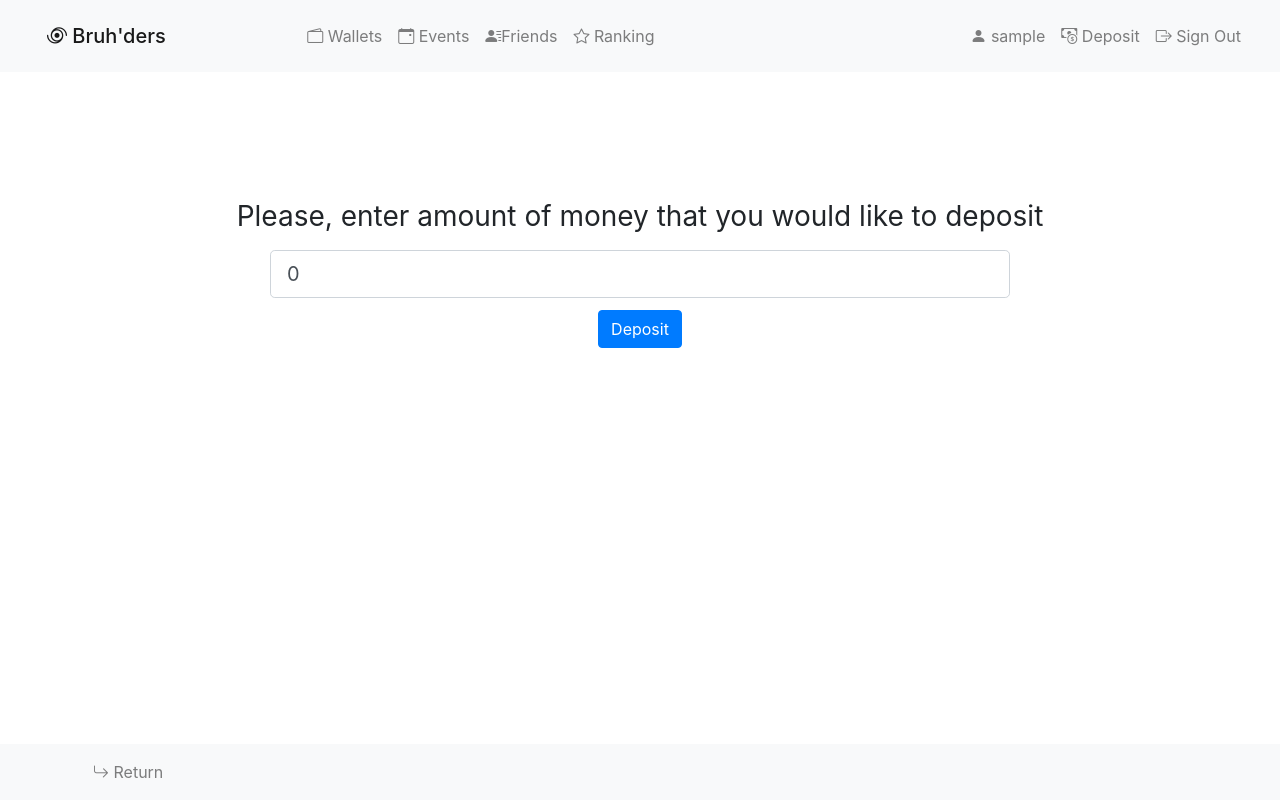
After one commit to galamshar/BruhProject, a Django app: page /bruhproject/deposit/ in a window 1280 px wide. The commit adds this page. Run offline with Django 3.2, Linux system fonts and the light colour scheme; the visitor is signed in with stand-in values (Sample User, id 1); parts of the project's set-up code (start-up, migrations or seed data) failed here and were passed over.

Commit message:
added deposit to user's wallet

```diff
--- a/bruhproject/core/static/css/style.css
+++ b/bruhproject/core/static/css/style.css
@@ -19,3 +19,7 @@ body { padding-bottom: 70px; }
 textarea{
     resize: none !important;
 }
+
+.text_center{
+    color: #5cb85c;
+}
--- a/bruhproject/core/templates/common/base.html.j2
+++ b/bruhproject/core/templates/common/base.html.j2
@@ -19,14 +19,15 @@
             {% if username %}
             <li class="nav-item"><a class="nav-link" href="/bruhproject/wallet"><i class="bi bi-wallet2"></i> Wallets</a></li>
             <li class="nav-item"><a class="nav-link"  href="/bruhproject/event"><i class="bi bi-calendar-event"></i> Events</a></li>
-            <li class="nav-item"><a class="nav-link"  href="#"><i class="bi bi-person-lines-fill"></i></span>
-                Friends</a></li>
+            <li class="nav-item"><a class="nav-link"  href="#"><i class="bi bi-person-lines-fill"></i></span>Friends</a></li>
             <li class="nav-item"><a class="nav-link"  href="/bruhproject/ranking"><i class="bi bi-star"></i> Ranking</a></li>
             {% endif %}
         </ul>
+
         <ul class="nav navbar-nav ml-auto">
             {% if username %}
             <li class="nav-item"><a class="nav-link"  href="/bruhproject"><i class="bi bi-person-fill"></i> {{ username }}</a></li>
+            <li class="nav-item"><a class="nav-link"  href="/bruhproject/deposit"><i class="bi bi-cash-coin"></i> Deposit</a></li>
             <li class="nav-item"><a class="nav-link"  href="/logout"><i class="bi bi-box-arrow-right"></i> Sign Out</a></li>
             {% else %}
             <li class="nav-item"><a class="nav-link"  href="/login"><i class="bi bi-box-arrow-in-right"></i> Sign In</a></li>
--- /dev/null
+++ b/bruhproject/core/templates/wallet/deposit.html.j2
@@ -0,0 +1,13 @@
+{% extends 'common/base.html.j2' %}
+{% block content %}
+
+    <div class="text-center" style="margin-top:10vw">
+        <form class="deposit_pay" method="POST" action="/bruhproject/deposit/new/">
+            <h1 class="h3 mb-3 font-weight-normal">Please, enter amount of money that you would like to deposit</h1>
+            <input style="margin-top:1vw" class="form-control form-control-lg offset-md-2 col-md-8" type="text" placeholder="Deposit value" value="0" name="make_deposit">
+            <button style="margin-top:1vw" type="submit" class="btn btn-primary mb-2">Deposit</button>
+            <input type="hidden" name="csrfmiddlewaretoken" value="{{ csrf_token }}">
+        </form>
+    </div>
+
+{% endblock %}
--- a/bruhproject/core/urls.py
+++ b/bruhproject/core/urls.py
@@ -11,5 +11,6 @@ urlpatterns = [
     url(r'^event/(?P<event_id>[0-9]+)/close/$', views.event_close, name='event close'),
     url(r'^event/new/$', views.event_new, name='event new'),
     url(r'^ranking/$', views.ranking_list, name='ranking list'),
-
+    url(r'^deposit/$', views.deposit_money_to_wallet, name='deposit'),
+    url(r'^deposit/new/$', views.finish_deposit, name='deposit finish')
 ]
--- a/bruhproject/core/views.py
+++ b/bruhproject/core/views.py
@@ -8,8 +8,11 @@ from django.utils import timezone
 from datetime import datetime
 from .models import Wallet, Event, Bet
 from .forms import BetEventForm, NewEventForm, CloseEventForm, NewUserForm
+from django.template.loader import render_to_string
+import logging
+# Should we create things like "Services" to move logic to them, instead of processing logic in views?
 
-# Should we create things like "Services" to move logic to them, instead of processing logic in views?
+logger = logging.getLogger(__name__)
 
 def group_required(group):
     def in_groups(u):
@@ -204,3 +207,21 @@ def get_user_active_events(user):
     active_bets = get_user_active_bets(user)
     active_events = [bet.event for bet in active_bets]
     return active_events
+
+@login_required(login_url='/login')
+def deposit_money_to_wallet(request):
+    return render(request, 'wallet/deposit.html.j2',
+                {'username': request.user.username})
+
+
+@login_required(login_url='/login')
+def finish_deposit(request):
+    if request.method == 'POST':
+        make_deposit = float(request.POST['make_deposit'])
+        if(make_deposit > 0 and make_deposit != None):
+            user = request.user
+            wallets = Wallet.objects.filter(owner=user)
+            for wallet in wallets:
+                wallet.money += (make_deposit)
+                wallet.save()
+    return HttpResponseRedirect("/bruhproject")
```
